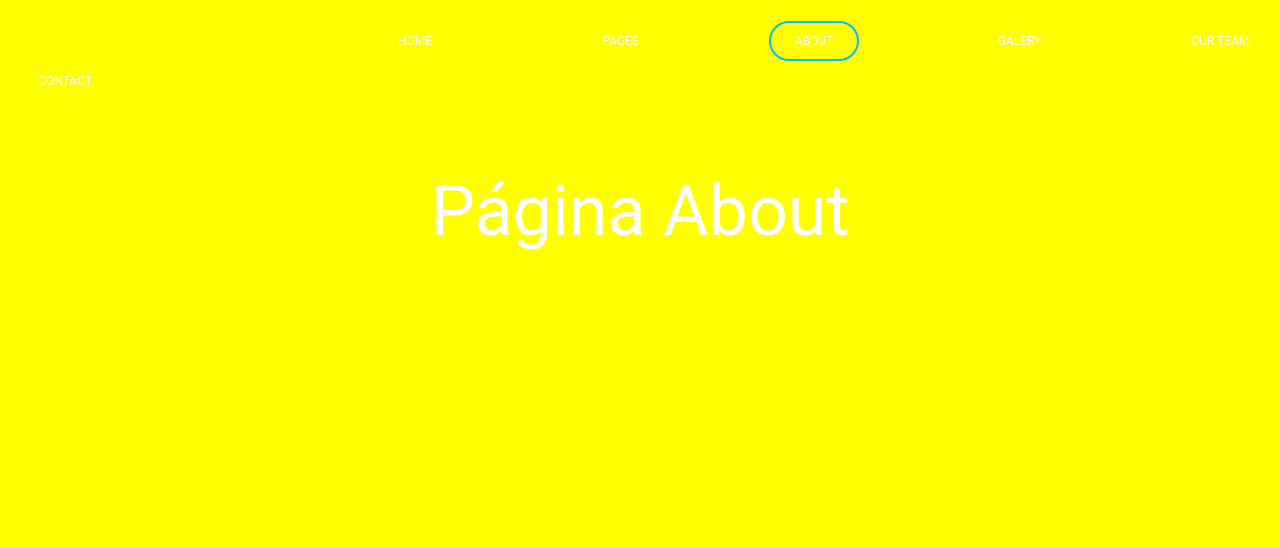
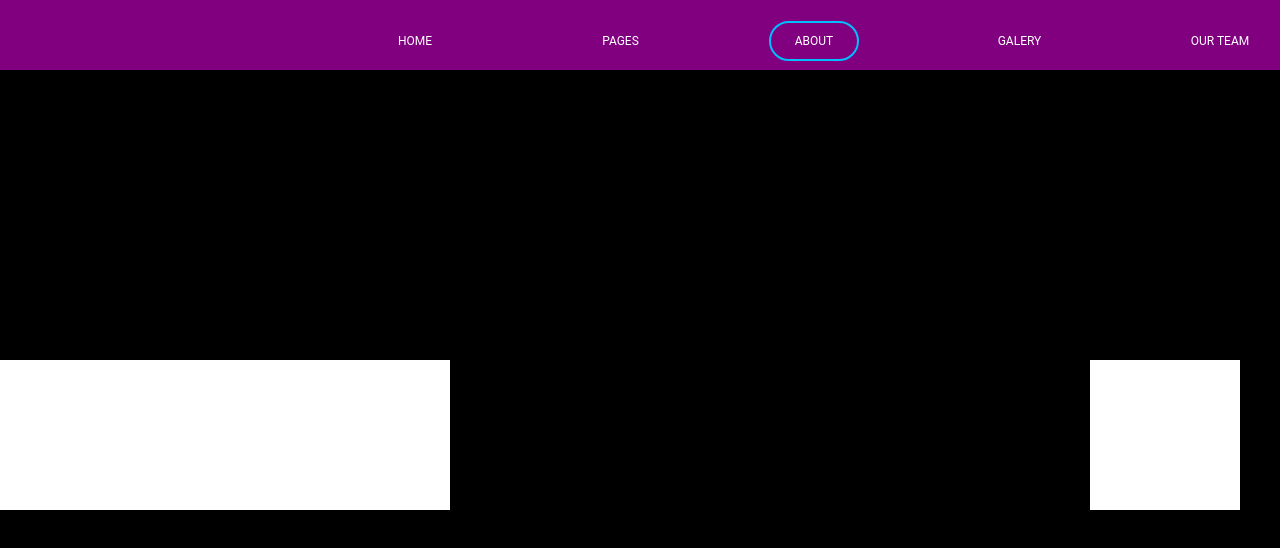
Before and after one commit to jsamuel15/sggs, a React (Create React App) app: page /about in a window 1280 px wide. Shown: the top 548 px of the page. Built offline with nearby package versions, Linux system fonts and the light colour scheme.

Commit message:
fix(refactor): subindo codigo

```diff
--- a/src/FrozenWorldProject/pages/about/About.tsx
+++ b/src/FrozenWorldProject/pages/about/About.tsx
@@ -4,7 +4,11 @@ import React from 'react';
 import {
     Container,
     Header,
-    Text,
+    ContainerIce,
+    ContainerOpen,
+    ContainerBox,
+    ContainerSize,
+    ContainerInner,
     Button,
     ButtonTwo,
     ButtonTree,
@@ -24,7 +28,12 @@ const About: React.FC = () => (
             <ButtonFive onClick={() => window.location.replace('/nossaEquipe')}>OUR TEAM</ButtonFive>
             <ButtonSix onClick={() => window.location.replace('/contato')}>CONTACT</ButtonSix>
         </Header>
-        <Text>Página About </Text>
+        <ContainerOpen>
+            <ContainerIce />
+            <ContainerBox />
+            <ContainerSize />
+            <ContainerInner />
+        </ContainerOpen>
     </Container>
 );
 
--- a/src/FrozenWorldProject/pages/about/aboutStyled.ts
+++ b/src/FrozenWorldProject/pages/about/aboutStyled.ts
@@ -11,7 +11,7 @@ interface Container {
 }
 
 export const Container = styled.div`
-    background-color: ${colors.basic.yellow};
+    background-color: ${colors.basic.purple};
     background-size: cover;
     width: 100vw;
     height: 100vh;
@@ -34,14 +34,44 @@ export const Header = styled.div`
     flex-wrap: wrap;
 `;
 
-export const Text = styled.text`
-    color: ${colors.basic.white};
-    padding: 90px 300px 10px 300px;
+export const ContainerOpen = styled.div`
+    background-color: ${colors.basic.black};
+    display: flex;
     align-items: center;
+    height: 100%;
+    width: 100%;
+`;
+
+export const ContainerIce = styled.div`
+    background-color: ${colors.basic.white};
+    width: 150px;
+    height: 150px;
+`;
+
+export const ContainerBox = styled.div`
+    background-color: ${colors.basic.white};
+    width: 150px;
+    height: 150px;
+`;
+
+export const ContainerSize = styled.div`
+    background-color: ${colors.basic.white};
+    width: 150px;
+    height: 150px;
+`;
+
+export const ContainerInner = styled.div`
+    background-color: ${colors.basic.white};
+    width: 150px;
+    height: 150px;
+    align-items: center;
+    text-align: center;
+    display: flex;
     font-size: 70px;
-    text-align: center;
-    margin-top: 10px;
+    margin-top: 40px;
     margin-bottom: 40px;
+    margin-left: 50%;
+    flex-wrap: wrap;
 `;
 
 export const Button = styled.button`
```
